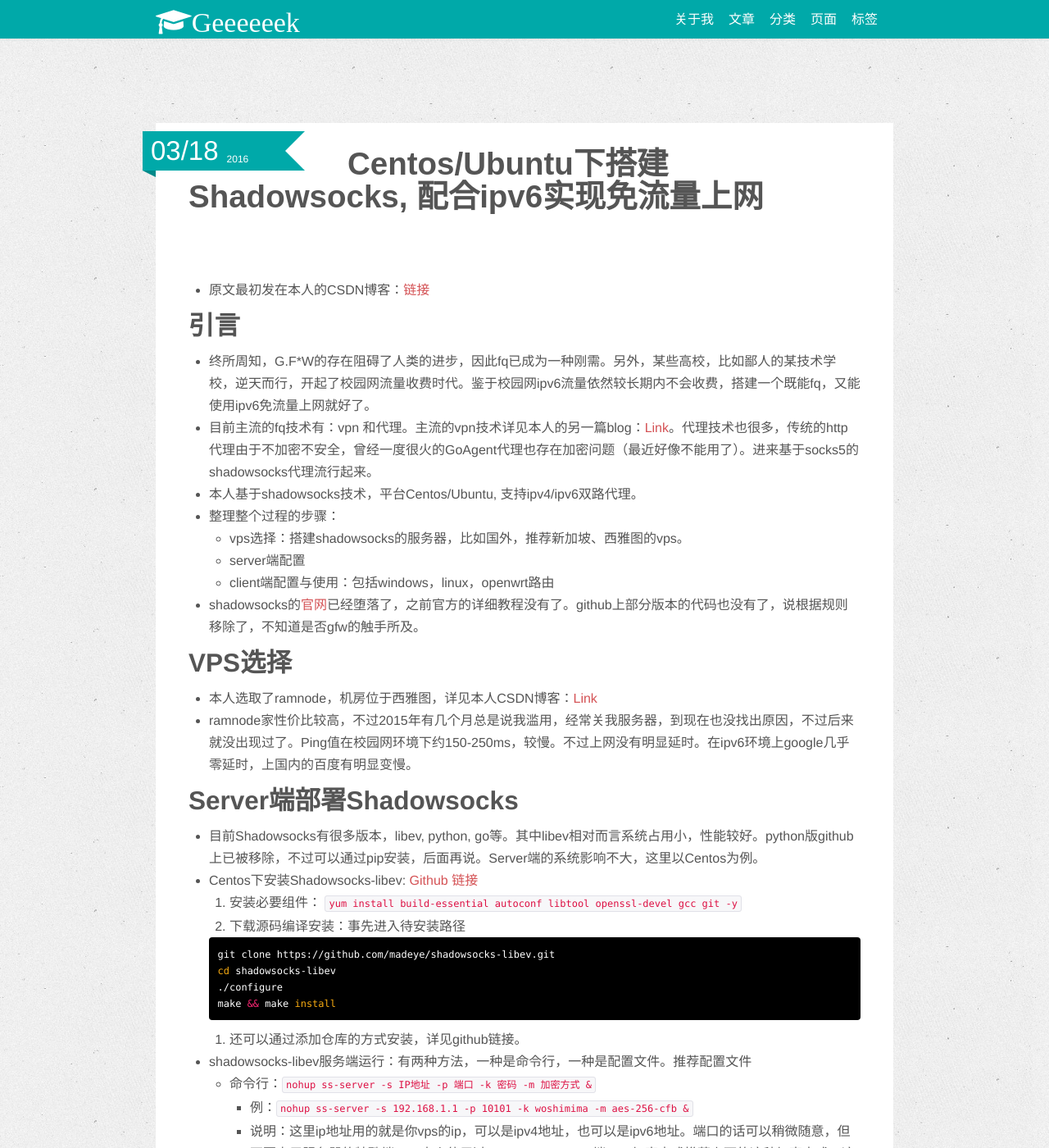
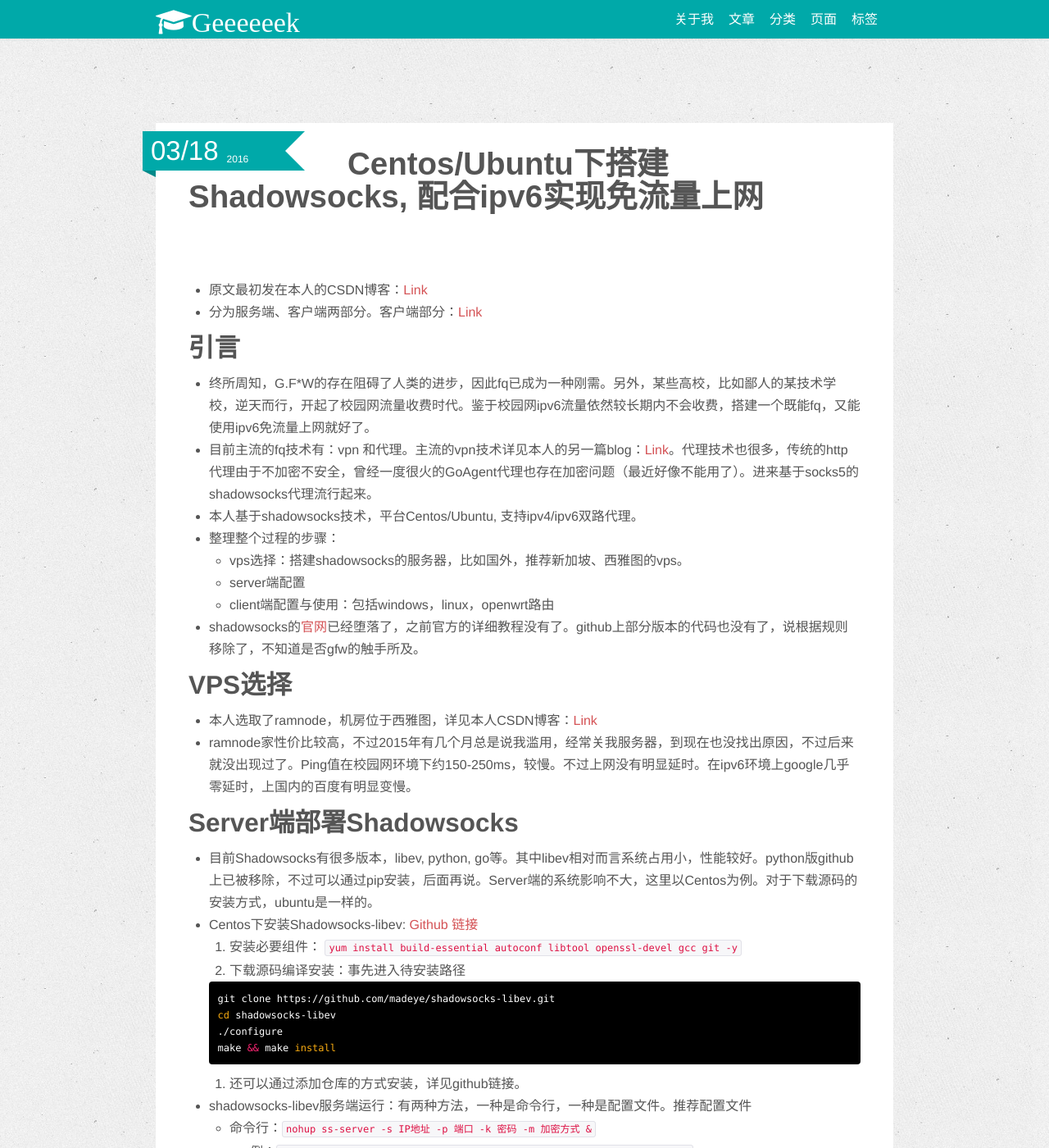
Before and after one commit to quantumlaser/quantumlaser.github.io, a Jekyll site: the page built from _posts/2016-03-18-shadowsocks-server.md, in a window 1280 px wide and 1400 px high. Shown: the whole window at 82% size. Built offline with Jekyll 4.4.1, drawn with Linux system fonts in a browser that asks for light colours; nearby versions of some CDN libraries; comment, search, counter and statistics services are not loaded.

Commit message:
add shadowsocks client

```diff
--- a/_posts/2016-03-18-shadowsocks-server.md
+++ b/_posts/2016-03-18-shadowsocks-server.md
@@ -1,6 +1,6 @@
 ---
 layout: post
-title: shadowsocks搭建
+title: Shadowsocks 服务端搭建
 category : Shadowsocks
 tagline: "Supporting tagline"
 tags : [Linux,Shadowsocks,Net]
@@ -9,7 +9,8 @@ tags : [Linux,Shadowsocks,Net]
 # Centos/Ubuntu下搭建Shadowsocks, 配合ipv6实现免流量上网
 ---
 
-- 原文最初发在本人的CSDN博客：[链接](http://blog.csdn.net/xtdao/article/category/2915525)
+- 原文最初发在本人的CSDN博客：[Link](http://blog.csdn.net/xtdao/article/category/2915525)
+- 分为服务端、客户端两部分。客户端部分：[Link](/2016/03/19/shadowsocks-client)
 
 ## 引言
 - 终所周知，G.F*W的存在阻碍了人类的进步，因此fq已成为一种刚需。另外，某些高校，比如鄙人的某技术学校，逆天而行，开起了校园网流量收费时代。鉴于校园网ipv6流量依然较长期内不会收费，搭建一个既能fq，又能使用ipv6免流量上网就好了。
@@ -26,7 +27,7 @@ tags : [Linux,Shadowsocks,Net]
 - ramnode家性价比较高，不过2015年有几个月总是说我滥用，经常关我服务器，到现在也没找出原因，不过后来就没出现过了。Ping值在校园网环境下约150-250ms，较慢。不过上网没有明显延时。在ipv6环境上google几乎零延时，上国内的百度有明显变慢。
 
 ## Server端部署Shadowsocks
-- 目前Shadowsocks有很多版本，libev, python, go等。其中libev相对而言系统占用小，性能较好。python版github上已被移除，不过可以通过pip安装，后面再说。Server端的系统影响不大，这里以Centos为例。
+- 目前Shadowsocks有很多版本，libev, python, go等。其中libev相对而言系统占用小，性能较好。python版github上已被移除，不过可以通过pip安装，后面再说。Server端的系统影响不大，这里以Centos为例。对于下载源码的安装方式，ubuntu是一样的。
 - Centos下安装Shadowsocks-libev: [Github 链接](https://github.com/shadowsocks/shadowsocks-libev)
   1. 安装必要组件： `yum install build-essential autoconf libtool openssl-devel gcc git -y`
   2. 下载源码编译安装：事先进入待安装路径
```
Also changed, not shown: _posts/2016-03-12-github-jekyll-mardown-blog.md (+3 -1 lines), _posts/2016-03-19-shadowsocks-client.md (+56 -0 lines), _posts/2016-04-17-alibaba-interview.md (+2 -3 lines), image/ss/home.png (added), image/ss/proxifier.png (added), image/ss/switch.png (added), image/ss/userinfo.png (added).
